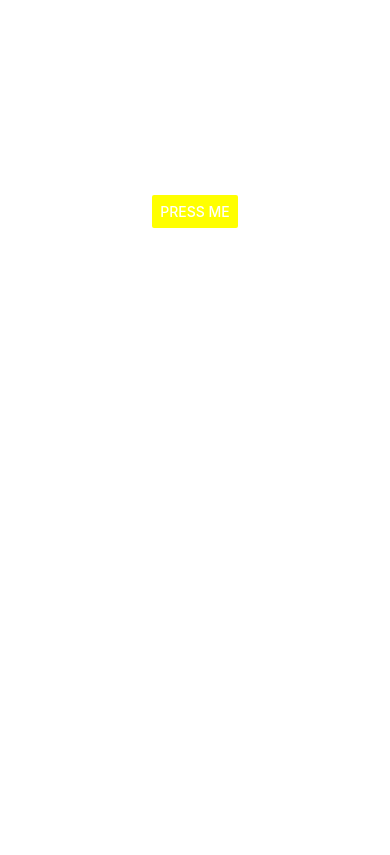
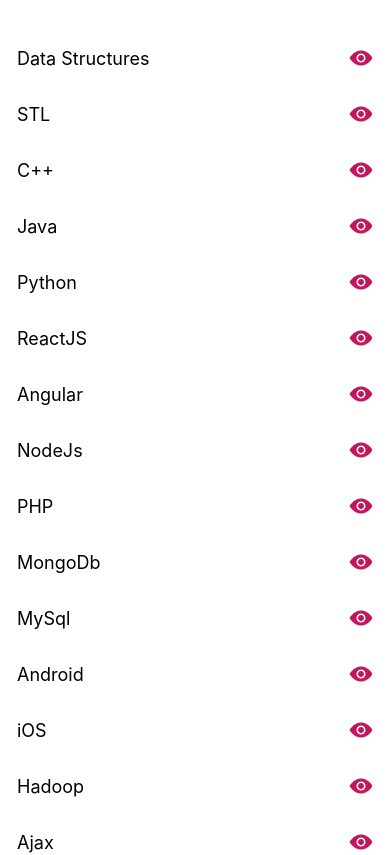
Before and after one commit to Amrutha52/myfirstreactnativeapp, a React Native app: screen / in a window 390 px wide. Shown: the top 855 px of the page. Built offline with nearby package versions, Linux system fonts and the light colour scheme.

Commit message:
Flat List

```diff
--- a/App.js
+++ b/App.js
@@ -67,7 +67,8 @@
   );
 }*/
 
-//In this example,  we will create a responsive Button which displays Alert Component, using the react-native Button component.
+//** In this example,  we will create a responsive Button which displays Alert Component, using the react-native Button component.
+/*
 import * as React from "react";
 
 // Importing components from react-native library.
@@ -100,4 +101,75 @@
 
     </View>
   );
+}*/
+
+// Flat List
+
+import React, { Component } from "react";
+import { Text, View, StyleSheet, FlatList } from "react-native";
+import { Icon } from "react-native-elements";
+
+class App extends Component {
+  state = {
+    data: [
+      "Data Structures",
+      "STL",
+      "C++",
+      "Java",
+      "Python",
+      "ReactJS",
+      "Angular",
+      "NodeJs",
+      "PHP",
+      "MongoDb",
+      "MySql",
+      "Android",
+      "iOS",
+      "Hadoop",
+      "Ajax",
+      "Ruby",
+      "Rails",
+      ".Net",
+      "Perl",
+    ],
+  };
+
+  renderItem = ({ item }) => (
+    <View style={styles.row}>
+      <Text style={styles.rowText}>{item}</Text>
+      <Icon name="eye" type="ionicon" color="#C2185B" />
+    </View>
+  );
+
+  keyExtractor = (item, index) => index.toString();
+
+  render() {
+    return (
+      <View style={styles.screen}>
+        <FlatList
+          data={this.state.data}
+          renderItem={this.renderItem}
+          keyExtractor={this.keyExtractor}
+        />
+      </View>
+    );
+  }
 }
+
+const styles = StyleSheet.create({
+  screen: {
+    marginTop: 30,
+  },
+  row: {
+    margin: 15,
+    flexDirection: "row",
+    justifyContent: "space-between",
+    alignItems: "center",
+    paddingHorizontal: 2,
+  },
+  rowText: {
+    fontSize: 18,
+  },
+});
+
+export default App;
```
